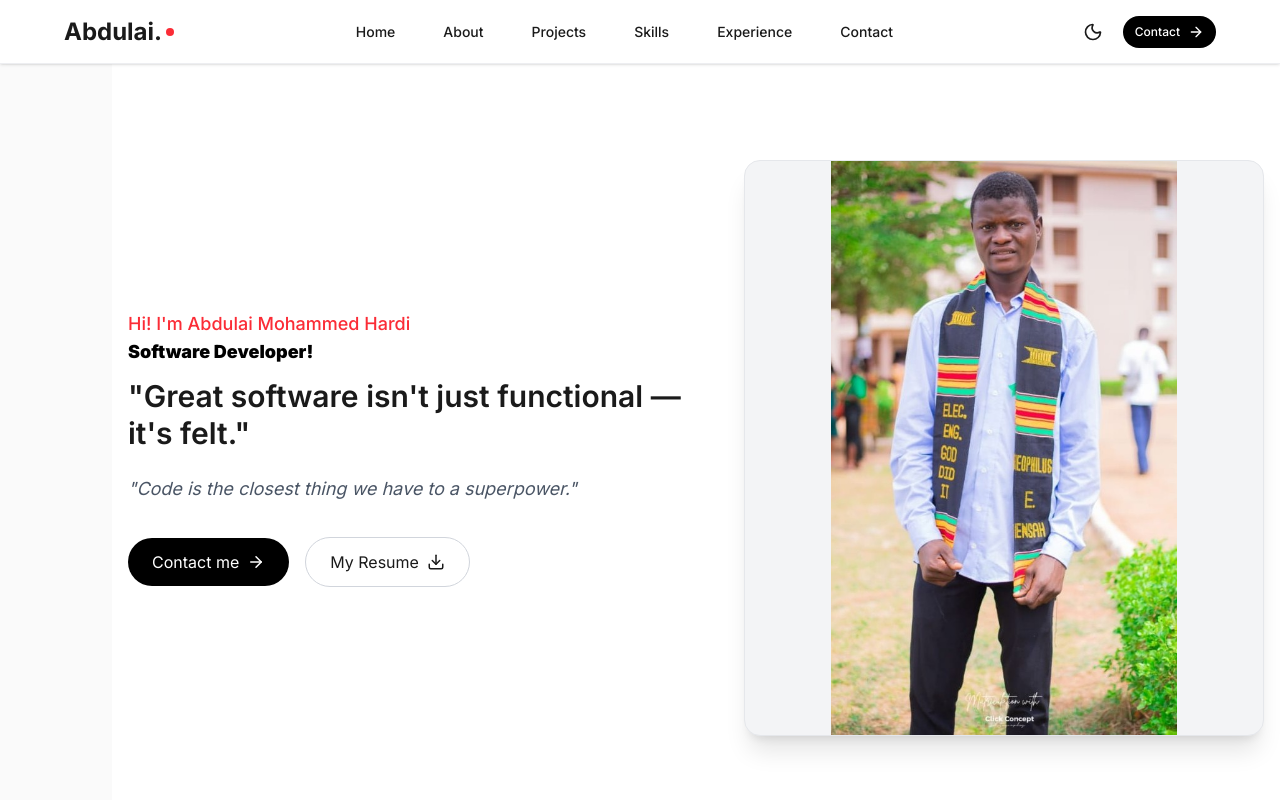
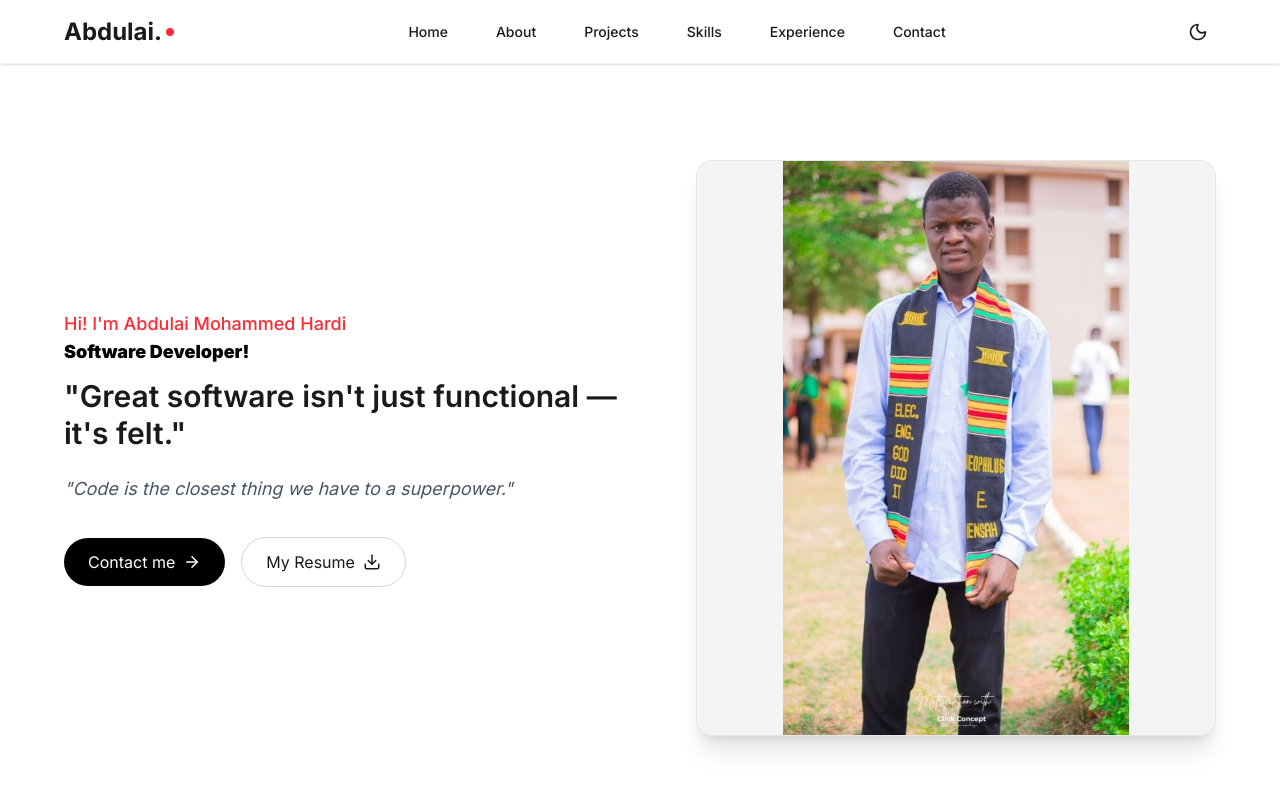
Before and after one commit to Mohammed-Hardi/hardi_portfolio, a Next.js app: page / in a window 1280 px wide. Shown: the top 800 px of the page. Built offline with nearby package versions, Linux system fonts and the light colour scheme; a web font is replaced by a local one.

Commit message:
Push remaining layout and navbar updates

```diff
--- a/app/components/Navbar.tsx
+++ b/app/components/Navbar.tsx
@@ -55,7 +55,7 @@ const Navbar = () => {
       initial={{ y: -100, opacity: 0 }}
       animate={{ y: 0, opacity: 1 }}
       transition={{ duration: 0.5 }}
-      className="fixed left-0 top-0 z-50 flex h-16 w-full items-center border-b border-gray-200/70 bg-white/90 px-4 py-3 shadow-sm backdrop-blur-md dark:border-gray-800/70 dark:bg-black/90"
+      className="fixed left-0 top-0 z-50 flex h-16 w-full items-center border-b border-gray-200/70 bg-white/90 px-4 py-3 shadow-sm backdrop-blur-md dark:border-gray-800/70 dark:bg-transparent"
     >
       <div className="mx-auto flex w-full max-w-6xl items-center justify-between gap-4">
         <Link href="#home" className="flex items-center font-sans text-2xl font-bold lg:justify-center">
@@ -80,9 +80,6 @@ const Navbar = () => {
           >
             {darkMode ? <Sun size={20} /> : <Moon size={20} />}
           </button>
-          <Link href="#contact" className="group flex items-center rounded-full bg-black px-4 py-2 text-sm font-medium text-white transition-colors hover:bg-gray-800 dark:bg-white dark:text-black dark:hover:bg-gray-200 lg:px-3 lg:py-2 lg:text-xs">
-            Contact <ArrowRight size={16} className="ml-2 transition-transform group-hover:translate-x-1" />
-          </Link>
           <button
             type="button"
             onClick={() => setMenuOpen((current) => !current)}
--- a/app/components/ProjectsSection.tsx
+++ b/app/components/ProjectsSection.tsx
@@ -22,7 +22,7 @@ const projects = [
     title: "Personal Portfolio Website",
     description: "A responsive portfolio built with Next.js, Tailwind CSS, and Framer Motion to showcase projects, skills, and contact details.",
     techStack: ["Next.js", "Tailwind CSS", "Framer Motion"],
-    githubLink: "#",
+    githubLink: "https://github.com/Mohammed-Hardi/hardi_portfolio.git",
     liveDemoLink: "#",
   },
 ];
--- a/app/globals.css
+++ b/app/globals.css
@@ -24,12 +24,15 @@
 /* Apply variables to body */
 html {
   scroll-behavior: smooth;
+  overflow-x: hidden;
 }
 
 body {
   color: var(--foreground);
   background: var(--background);
   font-family: var(--font-sans), Arial, Helvetica, sans-serif;
+  min-height: 100vh;
+  overflow-x: hidden;
 }
 
 section {
--- a/app/page.tsx
+++ b/app/page.tsx
@@ -9,7 +9,7 @@ import Footer from "./components/Footer";
 
 export default function Home() {
   return (
-    <main className="min-h-screen overflow-x-hidden bg-[var(--background)] text-[var(--foreground)] lg:pl-28">
+    <main className="min-h-screen overflow-x-hidden bg-[var(--background)] text-[var(--foreground)]">
       <Navbar />
       <HeroSection />
       <AboutSection />
```
